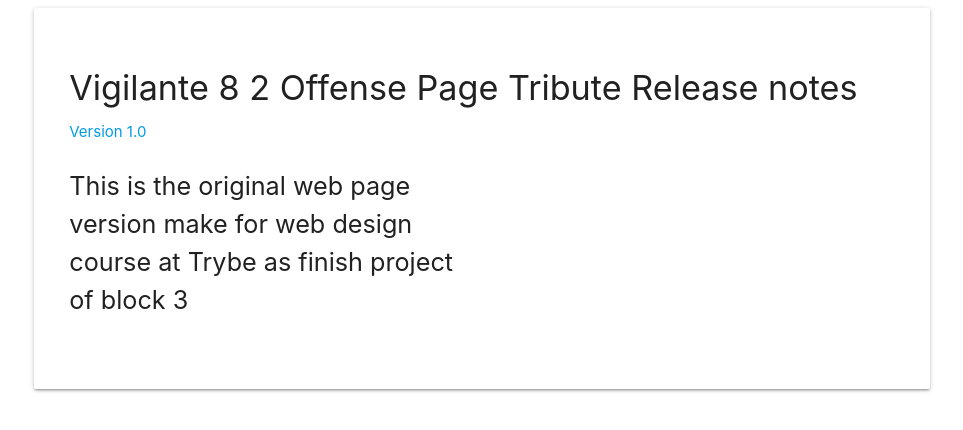
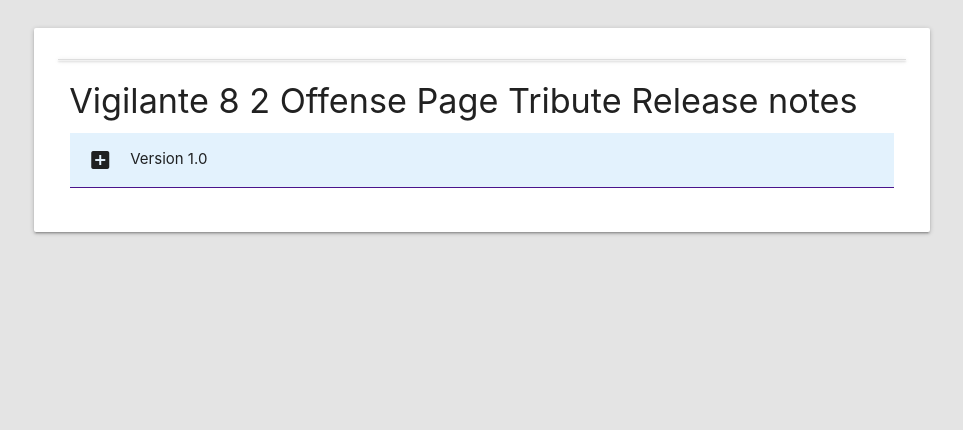
Before and after one commit to cpereiramt/Proj_bloco3_vigilante_page, a plain HTML site: page index.html in a window 1280 px wide. Shown: the whole page, without its empty margins (158-1121 px from the left). Drawn offline with nearby package versions, Linux system fonts and the light colour scheme.

Commit message:
Ajustando icones no materialize e efeito acordeon

```diff
--- a/index.css
+++ b/index.css
@@ -0,0 +1,37 @@
+.collapsible-header {
+
+    display: -webkit-box;
+
+    display: -webkit-flex;
+
+    display: -ms-flexbox;
+
+    display: flex;
+
+    cursor: pointer;
+
+    -webkit-tap-highlight-color: transparent;
+
+    line-height: 1.5;
+
+    padding: 1rem;
+
+    background-color: #e3f2fd ;
+
+    border-bottom: 1px solid #4a148c;
+
+  }
+
+  body {
+   background-color: rgb(228, 228, 228);
+
+  }
+
+  .container {
+    padding-top: 20px;
+  }
+
+  .link {
+    text-align: center;
+
+  }
--- a/index.html
+++ b/index.html
@@ -5,27 +5,31 @@
     <meta name="viewport" content="width=device-width, initial-scale=1.0">
      <!-- Compiled and minified CSS -->
      <link rel="stylesheet" href="https://cdnjs.cloudflare.com/ajax/libs/materialize/1.0.0/css/materialize.min.css">
-
+     <link rel="stylesheet" href="index.css">
+     <link href="https://fonts.googleapis.com/icon?family=Material+Icons" rel="stylesheet">
      <!-- Compiled and minified JavaScript -->
-    <title>Document</title>
+    <title>Vigilante 8 2 Offense</title>
 </head>
 <body>
     <div class="container">
     <div class="card-panel hoverable" >
         <div class="row">
     <h4 class="col s12">Vigilante 8 2 Offense Page Tribute Release notes</h4>
-    <ul >
-     <li class="col s6">
-         <a href="version-1.0/homePage.html">Version 1.0 </a>
-         <p class="flow-text">This is the original web page version make for web design course at Trybe as finish project
+    <ul class="collapsible">
+     <li class="col s12">
+        <div class="collapsible-header"> <i class="material-icons">add_box</i> Version 1.0 </div>
+        <div class="collapsible-body">
+            <p class="flow-text">This is the original web page version make for web design course at Trybe as finish project
              of block 3
-        </p>
-     </li>
-     </ul>
-       </div>
+            </p>
+        <h6>Technology used </h6>
+        <p>HTML5, CSS3, JAVASCRIPT</p>
+        <a class="flow-text">Acess Site</a>
+        </div>
+      </div>
     </div>
 </div>
-
     <script src="https://cdnjs.cloudflare.com/ajax/libs/materialize/1.0.0/js/materialize.min.js"></script>
+    <script src="index.js"></script>
 </body>
 </html>
--- /dev/null
+++ b/index.js
@@ -0,0 +1,4 @@
+document.addEventListener('DOMContentLoaded', function() {
+    var elems = document.querySelectorAll('.collapsible');
+    var instances = M.Collapsible.init(elems);
+  });
```
